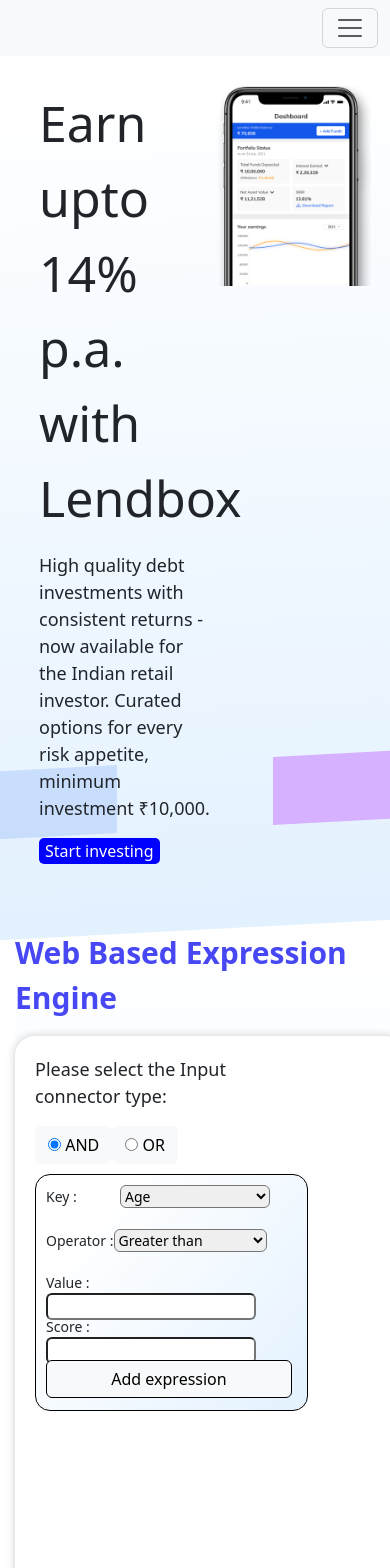
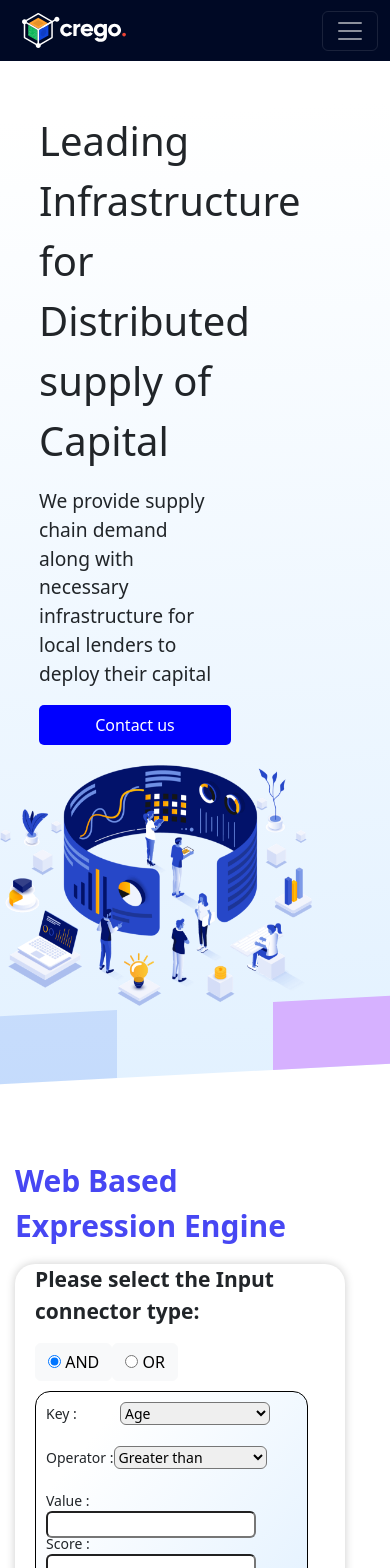
Before and after one commit to suryakumar120/crego, a React (Create React App) app: page / in a window 390 px wide. Shown: the top 1568 px of the page. Built offline with nearby package versions, Linux system fonts and the light colour scheme.

Commit message:
add css to the intro section and solved the resolution issues

```diff
--- a/src/App.js
+++ b/src/App.js
@@ -37,11 +37,11 @@
       score: e.target.elements.score.value,
 
     }
-    console.log(expression.key);
+    // console.log(expression.key);
     // this.state.expressions.map(({expression})=>{
     //    console.log(expression);
     // })
-    console.log(this.state.expressions);
+    // console.log(this.state.expressions);
     this.setState((prevState) => ({ expressions: [...prevState.expressions, expression] })
     )
 
@@ -71,7 +71,7 @@
     const output = { rules, combinator:this.state.selectedConnector };
 
     return (
-      <div className="main_container">
+      <div className="main_container" id="expression_engine">
         <p className='title'>Web Based Expression Engine</p>
         <div className='expression_engine_container'>
           <div className='input_area'>
--- a/src/Intro.js
+++ b/src/Intro.js
@@ -1,43 +1,49 @@
 import React from "react";
 import './intro.css';
 import ios_intro_img from './assets/ios_intro_img.png';
-class Intro extends React.Component{
-    render(){
+import company_logo from './assets/company_logo.svg';
+import intro_img from './assets/intro_img.png';
+class Intro extends React.Component {
+    constructor(props) {
+        super(props);
+        this.state = {
+            isNavbarOpen: false,
+        };
+    }
+
+    handleNavbarToggle = () => {
+        this.setState((prevState) => ({ isNavbarOpen: !prevState.isNavbarOpen }));
+    };
+    render() {
+        const { isNavbarOpen } = this.state;
         return (
             <div className="introduction">
-            <nav class="navbar navbar-expand-lg navbar-light bg-light intro_nav">
+                <nav class="navbar navbar-expand-lg navbar-dark  intro_nav">
                     <div class="container-fluid">
-                <a class="navbar-brand" href="#"><img className="company_logo"/></a>
-                <button class="navbar-toggler" type="button" data-bs-toggle="collapse" data-bs-target="#navbarSupportedContent" aria-controls="navbarSupportedContent" aria-expanded="false" aria-label="Toggle navigation">
-                  <span class="navbar-toggler-icon"></span>
+                        <a class="navbar-brand" href="#"><img className="company_logo" src={company_logo} /></a>
+                        <button
+                            className="navbar-toggler"
+                            type="button"
+                            onClick={this.handleNavbarToggle}
+                            aria-controls="navbarSupportedContent"
+                            aria-expanded={isNavbarOpen}
+                            aria-label="Toggle navigation"
+                        >
+                            <span className="navbar-toggler-icon"></span>
                         </button>
-                <div class="collapse navbar-collapse" id="navbarSupportedContent">
-                  <ul class="navbar-nav me-auto mb-2 mb-lg-0">
+                        <div className={`collapse navbar-collapse navbar_container${isNavbarOpen ? ' show' : ''}`} id="navbarSupportedContent">
+                            <ul class="navbar-nav  mb-2 mb-lg-0 navbar_options">
                                 <li class="nav-item">
-                      <a class="nav-link active" aria-current="page" href="#">Home</a>
+                                    <a class="nav-link" href="#expression_engine">Go to expression engine</a>
                                 </li>
                                 <li class="nav-item">
-                      <a class="nav-link" href="#">Link</a>
+                                    <a class="nav-link" aria-current="page" href="mailto:gsuryakumar2to2.5@gmail.com">Contact me</a>
                                 </li>
-                    <li class="nav-item dropdown">
-                      <a class="nav-link dropdown-toggle" href="#" id="navbarDropdown" role="button" data-bs-toggle="dropdown" aria-expanded="false">
-                        Dropdown
-                      </a>
-                      <ul class="dropdown-menu" aria-labelledby="navbarDropdown">
-                        <li><a class="dropdown-item" href="#">Action</a></li>
-                        <li><a class="dropdown-item" href="#">Another action</a></li>
-                        {/* <li><hr class="dropdown-divider"></li> */}
-                        <li><a class="dropdown-item" href="#">Something else here</a></li>
-                      </ul>
-                    </li>
-                    <li class="nav-item">
-                      <a class="nav-link disabled" href="#" tabindex="-1" aria-disabled="true">Disabled</a>
+                                <li class="nav-item ">
+                                    <a class="nav-link" aria-current="page" href="https://github.com/suryakumar120/crego.git/" target="_blank">Github repo</a>
                                 </li>
                             </ul>
-                  <form class="d-flex">
-                    {/* <input class="form-control me-2" type="search" placeholder="Search" aria-label="Search"> */}
-                    <button class="btn btn-outline-success" type="submit">Search</button>
-                  </form>
+
                         </div>
                     </div>
                 </nav>
@@ -45,14 +51,14 @@
 
                     <div className='intro'>
                         <div className='intro_text'>
-                      <p className='intro_head'>Earn upto 14% p.a. <br/>with Lendbox</p>
-                      <p className='intro_subhead'>High quality debt investments with consistent returns - now available for the Indian retail investor. Curated options for every risk appetite, minimum investment ₹10,000.</p>
-                      <button className='intro_invest_btn'>Start investing</button>
+                            <p className="intro_title">Leading <br />Infrastructure for<br /> Distributed supply of<br /> Capital</p>
+                            <p className="intro_sub_title">We provide supply chain demand along with necessary infrastructure for local lenders to deploy their capital</p>
+                            <button className='intro_contact_us'>Contact us</button>
                         </div>
 
                         <div className='intro_animation' >
 
-                      <img   className='intro_img' src={ios_intro_img}  alt='...'/>
+                            <img className='intro_img' src={intro_img} alt='...' />
 
                         </div>
                     </div>
--- a/src/app.css
+++ b/src/app.css
@@ -1,11 +1,11 @@
 .main_container{
-    background-image: linear-gradient(180deg, #fff 0%, #e2f1ff 102.4%);
-   width: 100%;
+   background-color:  #fff;
+   /* width: 100%; */
    /* border-collapse: collapse; */
    font-size: 14px;
    /* border: 2px black; */
    /* margin: 30px; */
-   padding: 30px;
+   padding: 0px;
    flex-direction: column;
    margin-left: 15px;
    margin-right: 45px;
@@ -17,7 +17,7 @@
 
 }
 .expression_engine_container{
-    padding: 20px;
+    padding: 0px;
     height: 625px;
     display: grid;
     grid-template-columns: 45vw 45vw;
@@ -27,6 +27,8 @@
     background-color: white;
     box-shadow: 0 0 10px rgba(0, 0, 0, 0.2);
     overflow-x: auto;
+    overflow-y: auto;
+    margin-bottom: 10px;
 }
 .input_area{
     /* display: flex; */
@@ -35,10 +37,12 @@
     grid-column-start: 1;
     grid-column-end: 2;
     /* overflow-y: auto; */
+    margin-left: 20px;
     .input_connector{
         .input_connector_sentence{
-            font-size: 18px;
-            font-weight:500;
+            font-display: flex;
+            font-size: 1.5em;
+            font-weight:bolder;
         }
         padding-bottom: 10px;
         label.radio_labels{
@@ -65,7 +69,7 @@
             border:1px solid black;
             justify-content: space-between;
             /* align-content: ; */
-            align-items: center;
+            /* align-items: center; */
             margin-bottom: 16px;
             border-radius: 15px;
             padding: 10px;
@@ -225,7 +229,7 @@
     .output_area{
         grid-row-start: 2;
         grid-column-start: 1;
-        padding: 10px;
+        padding: 5px;
 
         .output{
             max-height: 60vh;
--- a/src/intro.css
+++ b/src/intro.css
@@ -1,27 +1,50 @@
 .intro_nav{
-    margin-bottom: 30px;
+    margin-bottom: 50px;
+    background-color: #000925;
+    img.company_logo{
+      height: 35px;
+      margin-left: 10px;
+
+
+    }
+    .navbar_container{
+      display: flex;
+      justify-content: center;
+    }
+    .navbar_options{
+      display: flex;
+      align-content: space-between;
+      width: 60vw;
+      .nav-item{
+        width: 40%;
+      }
+    }
 }
 .intro_main{
     transform: skew(0,-3deg);
     background-image: linear-gradient(180deg, #fff 0%, #e2f1ff 102.4%);
-    height: 100vh;
+    /* height: 100vh; */
     .intro{
 
-      display: flex;
+      display: grid;
+      grid-template-columns: 50% 50%;
       transform: skew(0,3deg);
-      height: 80vh;
+      /* height: 80vh; */
       .intro_text{
-
+        /* display: flex; */
+        flex-direction: column;
         margin: 0vw 0vw 0vw 10vw;
         max-width: 45vw;
-        .intro_head{
-          font-size: 50px;
+        .intro_title{
+          font-size: 2.5em;
         }
-        .intro_subhead{
-          font-size: 18px;
+        .intro_sub_title{
+          font-size: 1.2em;
         }
-        .intro_invest_btn{
+        .intro_contact_us{
           color:white;
+          width: 12em;
+          height: 2.5em;
           background-color: blue;
           border: transparent;
           border-radius: 5px;
@@ -30,9 +53,25 @@
 
       .intro_animation{
         .intro_img{
-          height: 200px;
+          width: 40vw;
         }
 
+
+      }
+      @media screen and (max-width:840px) {
+        grid-template-columns: 33% 33% 33%;
+        grid-row-gap: 20px;
+        /* grid-template-rows: 50% 50%; */
+         .intro_text{
+          grid-column-start: 1;
+           grid-column-end: 4;
+         }
+         .intro_animation{
+          grid-row-start:2;
+          .intro_img{
+            width: 80vw;
+          }
+         }
       }
 
 
```
Also changed, not shown: src/assets/company_logo.svg (added), src/assets/intro_img.png (added). Lines whose indentation alone changed are shown as unchanged.
